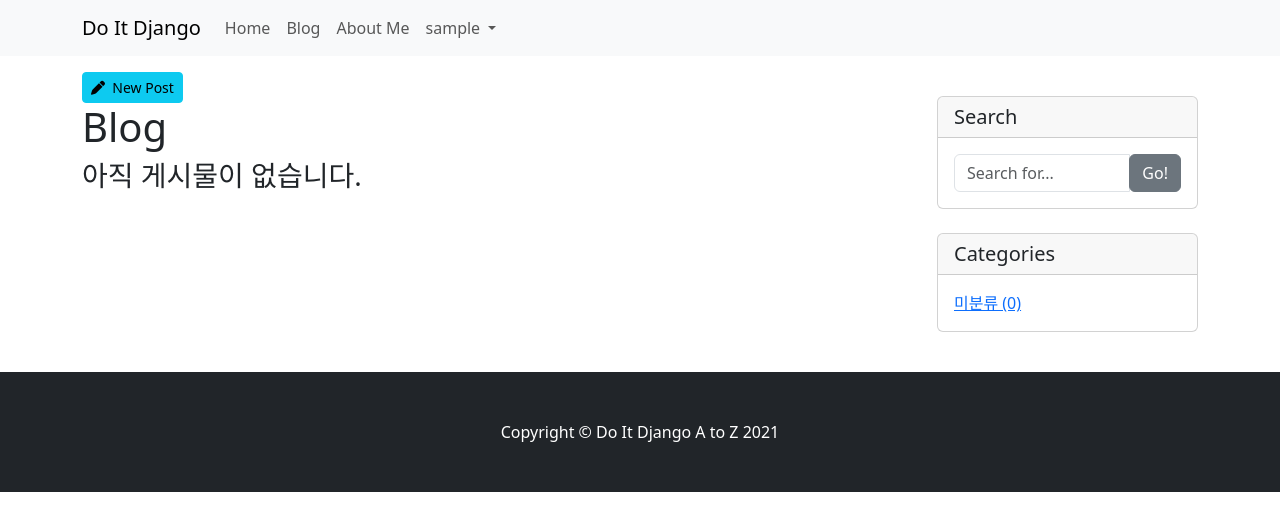
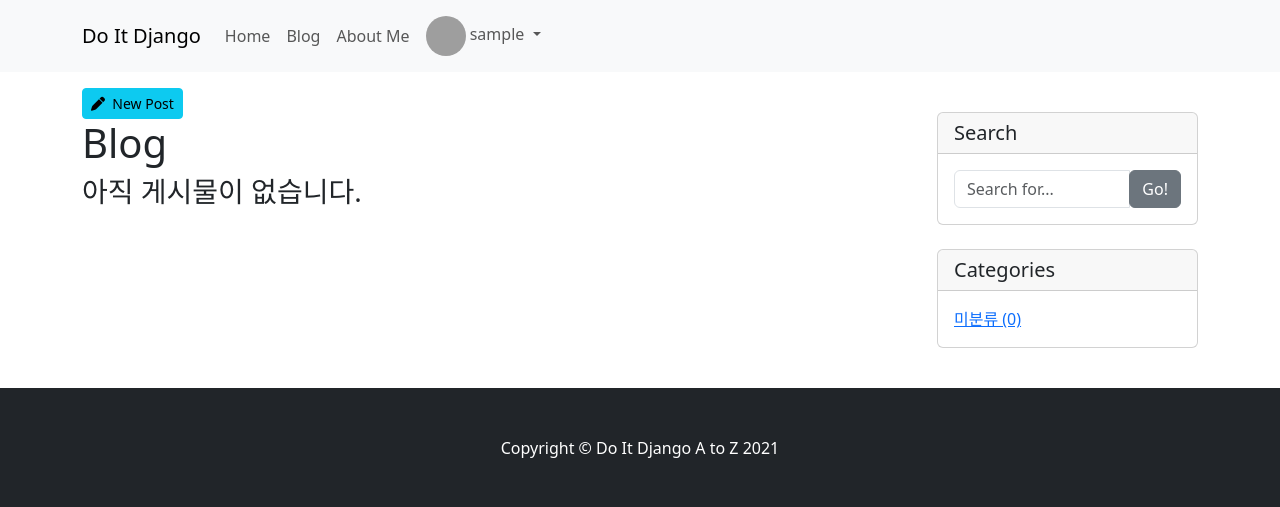
Before and after one commit to LeoKang/do_it_django, a Django app: page /blog/ in a window 1280 px wide. Shown: the top 507 px of the page. Run offline with Django 5.2, Linux system fonts and the light colour scheme; the visitor is signed in with stand-in values (Sample User, id 1); data that the repository does not hold is empty; some libraries are stand-ins or nearby versions; grey boxes are pictures that could not be loaded.

Commit message:
navbar avatar img 추가

```diff
--- a/blog/templates/blog/navbar.html
+++ b/blog/templates/blog/navbar.html
@@ -22,6 +22,7 @@
                 <li class="nav-item dropdown">
                     <a class="nav-link dropdown-toggle" href="#" id="navbarDropdownMenuLink"
                     role="button" data-toggle="dropdown" aria-haspopup="true" aria-expanded="false">
+                    <img class="rounded-circle" src="https://api.dicebear.com/9.x/adventurer/jpg?seed=Luna" width="40" height="40">
                     {{ user.username}}
                 </a>
                 <div class="dropdown-menu" aria-labelledby="navbarDropdownMenuLink">
```
